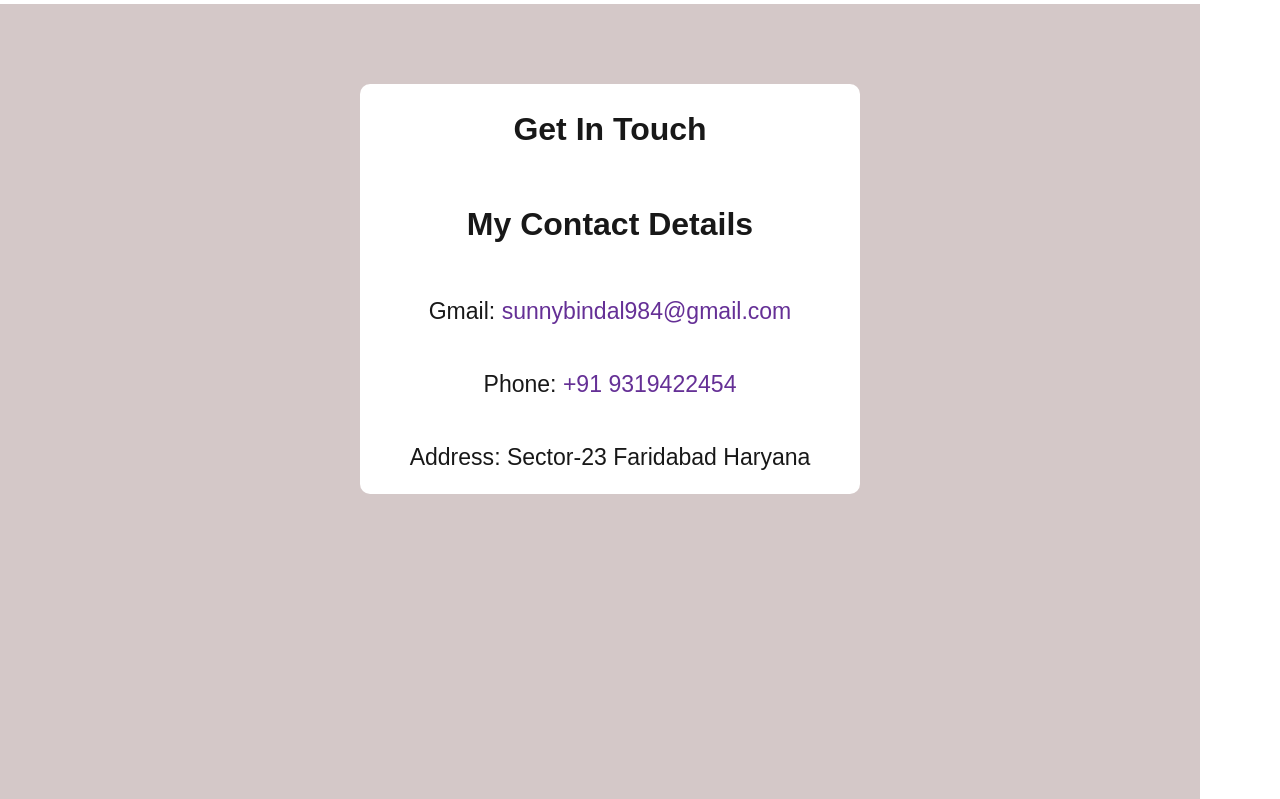
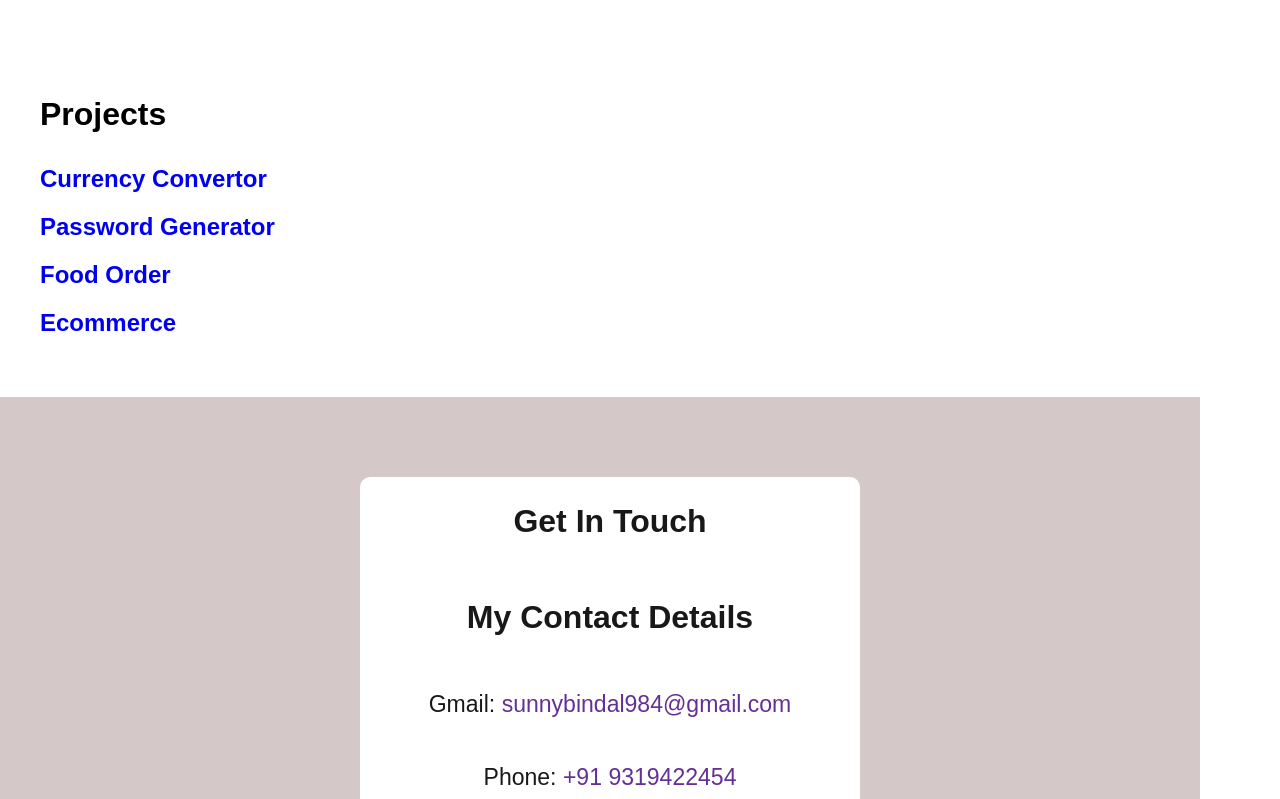
Before and after one commit to sunnybindal984/portfolio, a plain HTML site: page index.html in a window 1280 px wide. Shown: the part 2001-2800 px from the top of the page. Drawn offline with Linux system fonts and the light colour scheme.

Commit message:
projects added

```diff
--- a/index.css
+++ b/index.css
@@ -248,3 +248,16 @@ li:hover {
     transform: translateX(0);
   }
 }
+.projects {
+  padding: 40px;
+}
+.projects p {
+  font-size: 2rem;
+  font-weight: 600;
+}
+.Skills {
+  padding-top: 20px;
+}
+.contact {
+  padding-top: 10px;
+}
--- a/index.html
+++ b/index.html
@@ -18,7 +18,7 @@
             <a href="#works"> Works </a>
           </li>
           <li>
-            <a href=""> Contact </a>
+            <a href="#contact"> Contact </a>
           </li>
           <li>
             <a href="#skills"> Skills </a>
@@ -28,7 +28,7 @@
       <section class="section1">
         <!-- <img src="./WIN_20230926_13_27_01_Pro.jpg" alt="" /> -->
         <div  >
-          <p>I am a Sunny Bindal .</p>
+          <p>I am a Sunny Bindal.</p>
           <h2>That's my Portfolio</h2>
         </div>
       </section>
@@ -107,7 +107,21 @@
 </div>
 </div>
 </section>
-<section class="contact">
+<section  id="projects" class="projects">
+  <p>Projects</p>
+  <div><h1><a href="https://currencyconvertorsunny.netlify.app/">Currency Convertor</h1></a>
+    <!-- <div>Built a currency converter using React, custom hooks, and Tailwind CSS. Implemented state management, API data fetching, and responsive UI.</div> -->
+  </div>
+  <div>
+    <h1><a href="https://passwordgeneratrbysuuny.netlify.app/">Password Generator</h1></a>
+    <!-- <div>Developed a password generator using React.js with useState, useEffect, and useCallback. Implemented real-time input handling, clipboard API, and responsive UI with inline styling.
+
+</div> -->
+</div>
+  <div><h1><a href="https://food-app-clone-context-api.netlify.app/">Food Order</h1></a></div>
+  <div><h1><a href="https://sunny-bindal-e-comm.netlify.app/">Ecommerce</h1></a><div></div></div>
+</section>
+<section id="contact" class="contact">
   <div class="contact1">
 
     <h1>Get In Touch</h1>
@@ -128,5 +142,6 @@
 </div>
 </div>
 </section>
+
 </body>
 </html>
```
